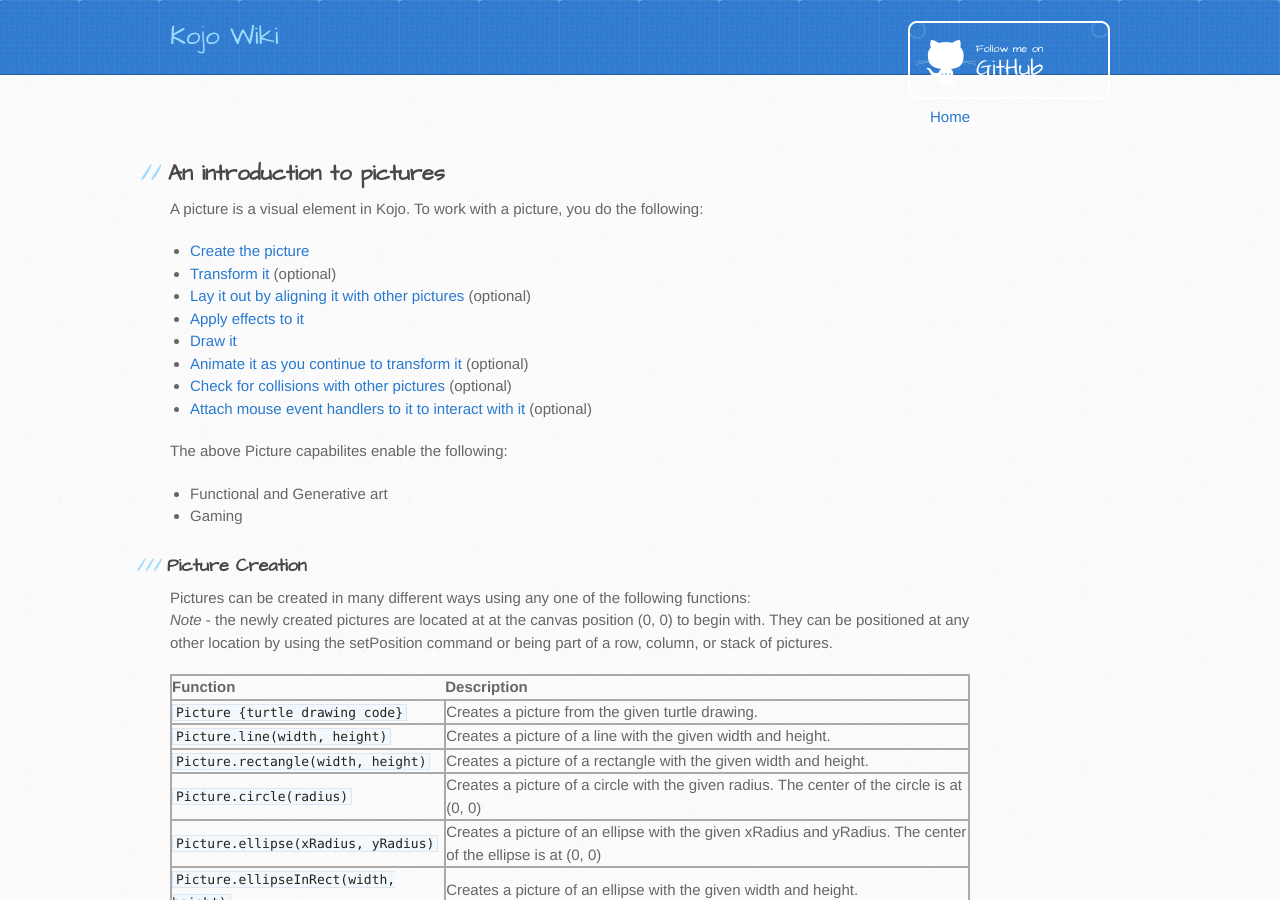
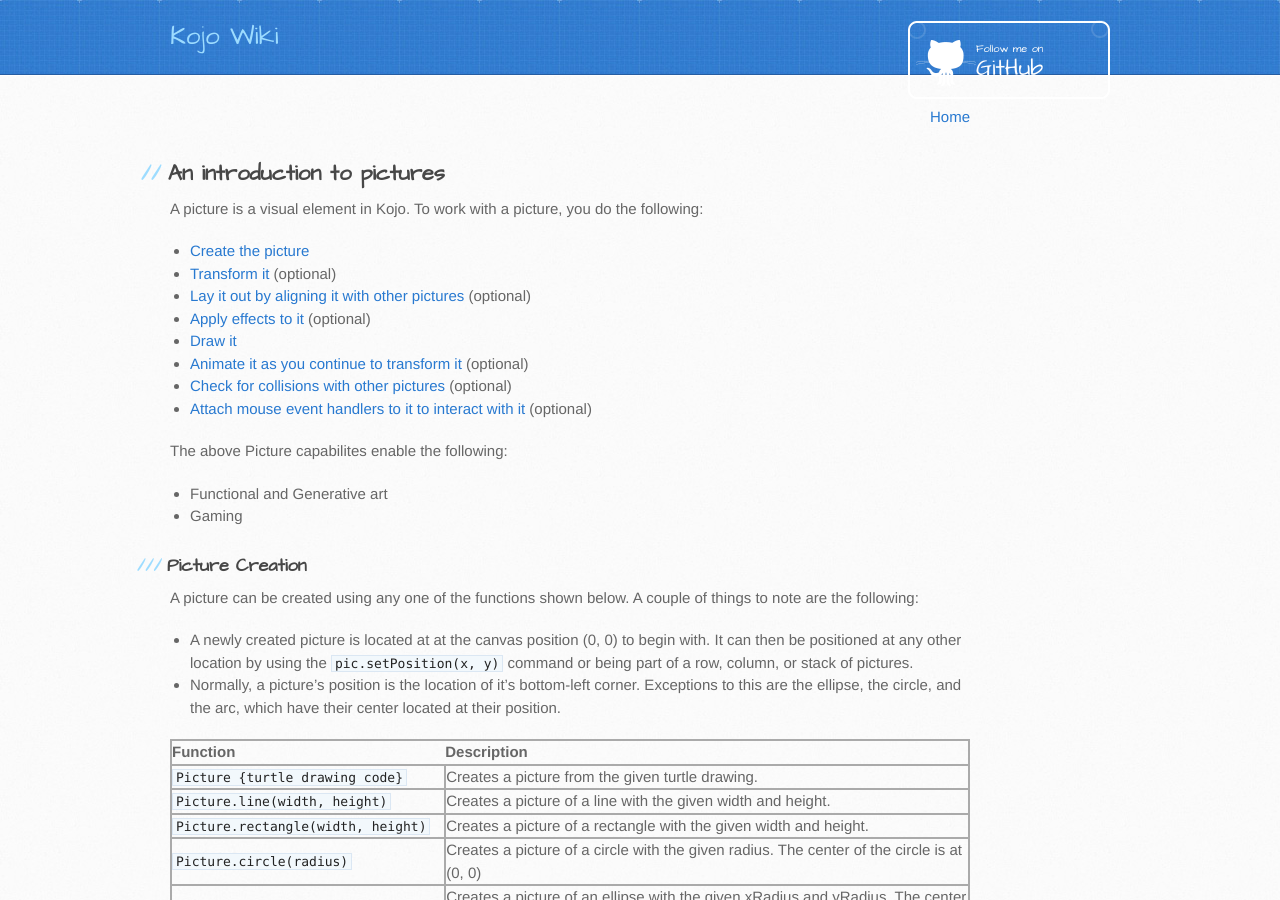
Before and after one commit to kojodoc/kojodoc.github.io, a Jekyll site: the page built from tutorials/pictures-intro.md, in a window 1280 px wide and 900 px high. Built offline with Jekyll 4.4.1, drawn with Linux system fonts in a browser that asks for light colours; our own code applies the rules of GitHub Pages for plain Markdown files; the repository's description, which GitHub fills in, is left out; some of the changed text lies outside the part shown.

Commit message:
Tutorial work.

```diff
--- a/tutorials/pictures-intro.md
+++ b/tutorials/pictures-intro.md
@@ -7,7 +7,7 @@ A picture is a visual element in Kojo. To work with a picture, you do the follow
 * [Create the picture](#picture-creation)
 * [Transform it](#picture-transformation) (optional)
 * [Lay it out by aligning it with other pictures](#picture-layout) (optional)
-* [Apply effects to it](#picture-effects)
+* [Apply effects to it](#picture-effects) (optional)
 * [Draw it](#picture-drawing)
 * [Animate it as you continue to transform it](#picture-animation) (optional)
 * [Check for collisions with other pictures](#picture-collisions) (optional)
@@ -18,8 +18,10 @@ The above Picture capabilites enable the following:
 * Gaming
 
 ### Picture Creation
-Pictures can be created in many different ways using any one of the following functions:
-*Note* - the newly created pictures are located at at the canvas position (0, 0) to begin with. They can be positioned at any other location by using the setPosition command or being part of a row, column, or stack of pictures.
+A picture can be created using any one of the functions shown below. A couple of things to note are the following:
+* A newly created picture is located at at the canvas position (0, 0) to begin with. It can then be positioned at any other location by using the `pic.setPosition(x, y)` command or being part of a row, column, or stack of pictures.
+* Normally, a picture's position is the location of it's bottom-left corner. Exceptions to this are the ellipse, the circle, and the arc, which have their center located at their position.
+
 
 | Function | Description |
 | :--- | :--- |
@@ -67,7 +69,7 @@ You can transform pictures in the following main ways (every transformation belo
 | set opacity | `opac(o) -> pic` | `pic.setOpacity(o)` |
 
 As shown above, there are two distinct ways of doing picture transformations:
-* the object/function way, e.g., `trans(100, 0) -> pic` - which is useful while doing functional graphics. This way of doing transformations can be used only before a picture is drawn.
+* the object/function way, e.g., `trans(100, 0) -> pic` - which is useful while doing functional graphics. This way of doing transformations can be used only before a picture is drawn (and these transformations are applied when the picture is drawn).
 * the method/command way, e.g.. `pic.translate(100, 0)` - which is useful while doing generative art or gaming. This way of doing transformations can be used before and after a picture is drawn.
 
 
```
